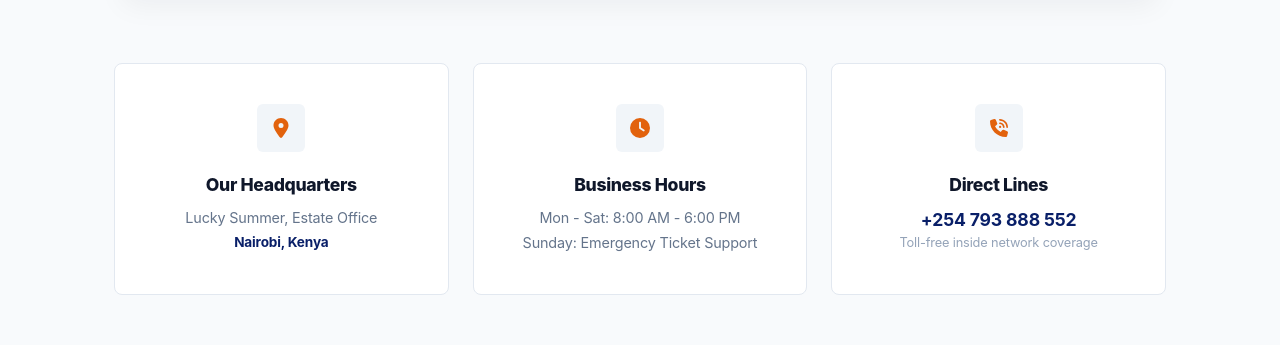
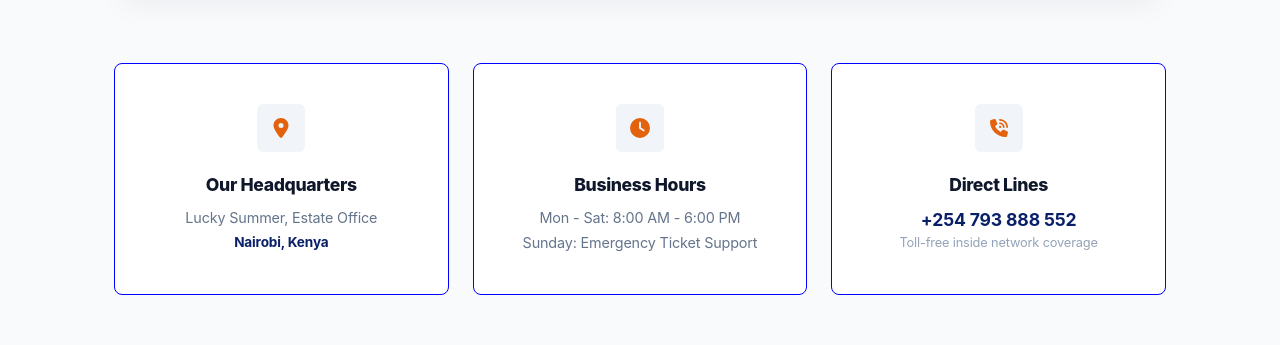
Before and after one commit to wainaina-mwangi/HomeNet, a React (Vite) app: page /Contact in a window 1280 px wide. Shown: the part 1439-1784 px from the top of the page. Built offline with nearby package versions, Linux system fonts and the light colour scheme.

Commit message:
Update info card border color and clean up comments
Changed border color of info card to blue and removed comment about design hierarchy.

```diff
--- a/src/pages/Contact.css
+++ b/src/pages/Contact.css
@@ -87,7 +87,7 @@
   position: relative;
 }
 
-/* Replaced AI glow with clean, solid design hierarchy */
+
 .sidebar-background-gradient {
   display: none;
 }
@@ -342,7 +342,7 @@
   background: #ffffff;
   padding: 2.5rem 2rem;
   border-radius: 8px;
-  border: 1px solid #e2e8f0;
+  border: 1px solid blue;
   text-align: center;
   display: flex;
   flex-direction: column;
```
